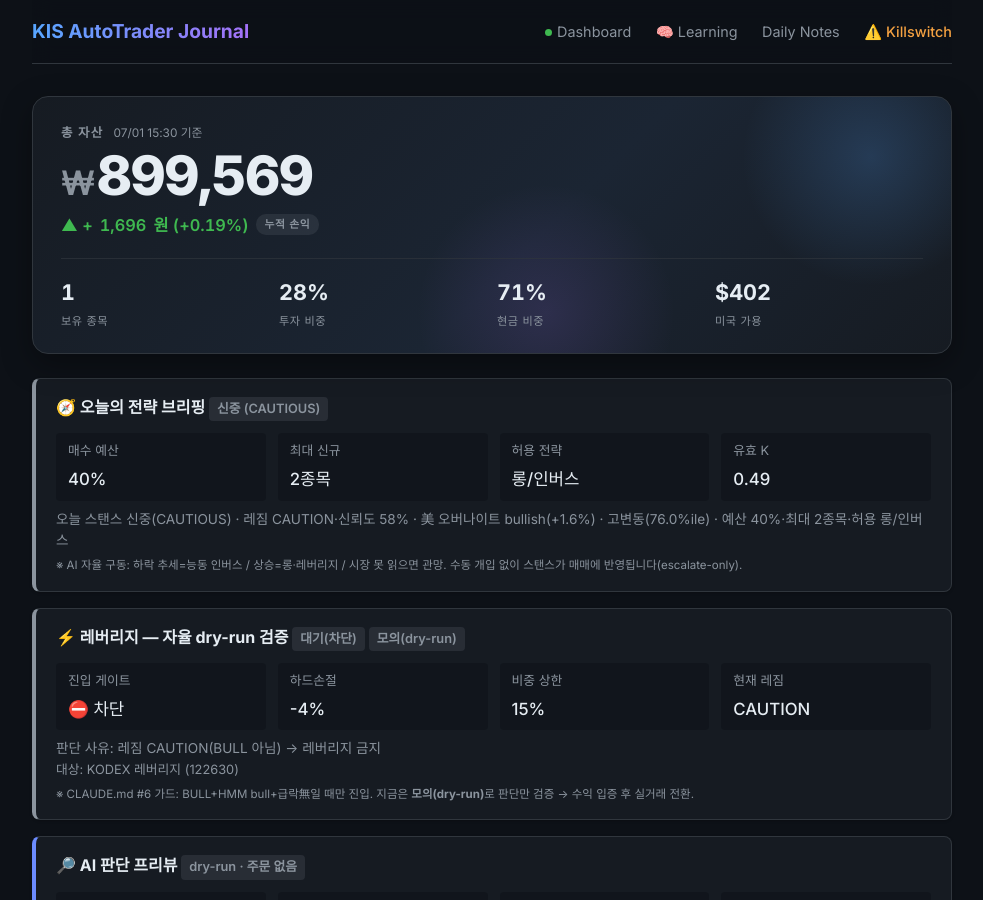
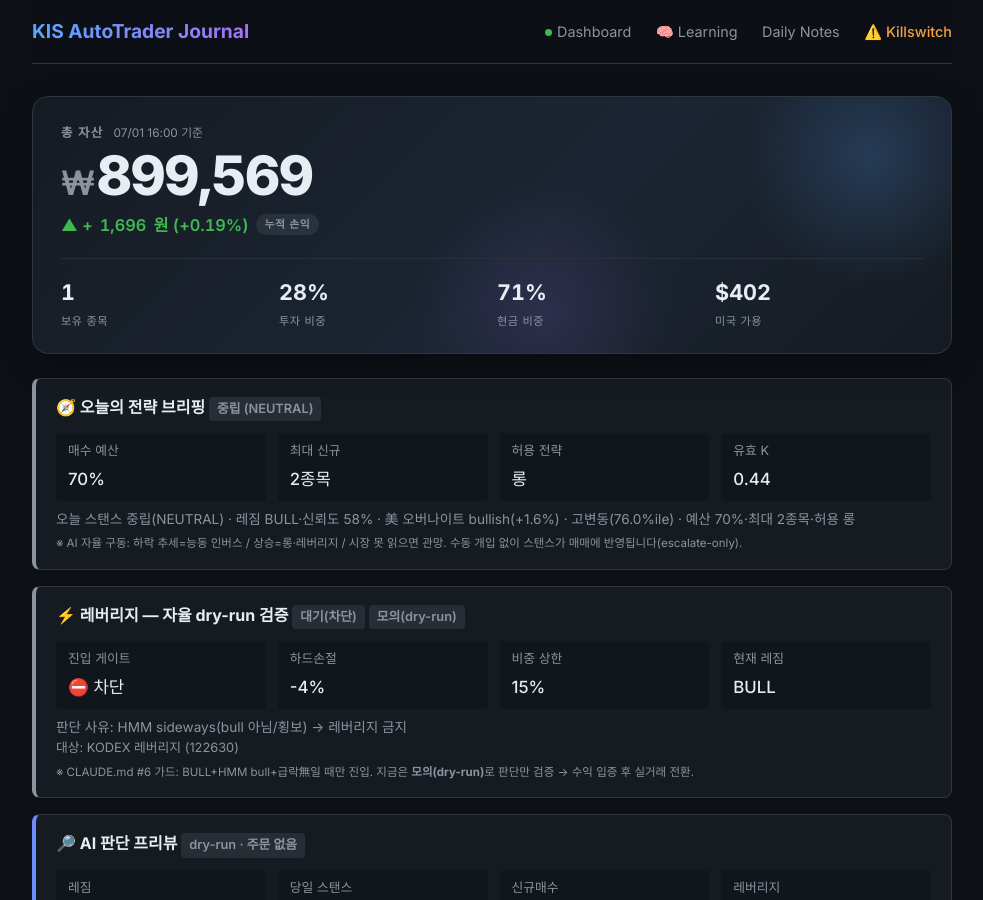
Before and after one commit to BudongJW/kis-trading-journal, a Jekyll site: the page built from index.html, in a window 1280 px wide and 900 px high. Shown: the whole window, without its empty margins (148-1131 px from the left). Built offline with Jekyll 4.4.1, drawn with Linux system fonts in a browser that asks for light colours; nearby versions of some CDN libraries; some of the changed text lies outside the part shown.

Commit message:
auto: portfolio update 16:00

```diff
--- a/_data/portfolio.json
+++ b/_data/portfolio.json
@@ -1,5 +1,5 @@
 {
-  "updated_at": "2026-07-01T15:30:23.617602",
+  "updated_at": "2026-07-01T16:00:09.026289",
   "initial_capital": 500000,
   "cash": 893251,
   "holdings": [
@@ -1435,15 +1435,8 @@
     "trained": false
   },
   "bear_strategy": {
-    "enabled": true,
-    "regime": "CAUTION",
-    "confidence": 0.65,
-    "sma_ratio": 0.6853,
-    "canary_bad": 1,
-    "canary_scores": {
-      "195930": 1.7396,
-      "132030": -2.1533
-    }
+    "regime": "BULL",
+    "enabled": false
   },
   "us_session": {
     "enabled": true,
@@ -1714,21 +1707,21 @@
     }
   },
   "day_plan": {
-    "stance": "CAUTIOUS",
+    "stance": "NEUTRAL",
     "forced": false,
-    "auto_stance": "CAUTIOUS",
-    "stance_kr": "신중",
-    "budget_pct": 0.4,
+    "auto_stance": "NEUTRAL",
+    "stance_kr": "중립",
+    "budget_pct": 0.7,
     "max_new_positions": 2,
     "allow_long": true,
-    "allow_inverse": true,
+    "allow_inverse": false,
     "allow_leverage": false,
-    "size_mult": 0.6,
-    "k_effective": 0.49,
-    "allow_summary": "롱/인버스",
-    "briefing": "오늘 스탠스 신중(CAUTIOUS) · 레짐 CAUTION·신뢰도 58% · 美 오버나이트 bullish(+1.6%) · 고변동(76.0%ile) · 예산 40%·최대 2종목·허용 롱/인버스",
+    "size_mult": 0.85,
+    "k_effective": 0.44,
+    "allow_summary": "롱",
+    "briefing": "오늘 스탠스 중립(NEUTRAL) · 레짐 BULL·신뢰도 58% · 美 오버나이트 bullish(+1.6%) · 고변동(76.0%ile) · 예산 70%·최대 2종목·허용 롱",
     "signals": {
-      "regime": "CAUTION",
+      "regime": "BULL",
       "confidence": 0.583,
       "direction": "bullish",
       "nasdaq_change": 1.61,
@@ -1741,10 +1734,10 @@
     "enabled": true,
     "dry_run": true,
     "gate_allowed": false,
-    "gate_reason": "레짐 CAUTION(BULL 아님) → 레버리지 금지",
+    "gate_reason": "HMM sideways(bull 아님/횡보) → 레버리지 금지",
     "hard_stop_pct": 0.04,
     "max_weight": 0.15,
-    "regime": "CAUTION",
+    "regime": "BULL",
     "hmm_state": "sideways",
     "hmm_confidence": 0.561,
     "universe": [
```
